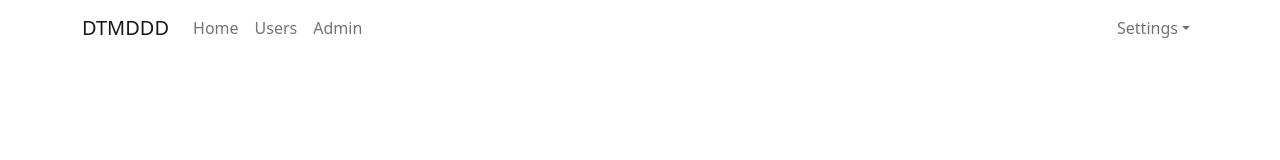
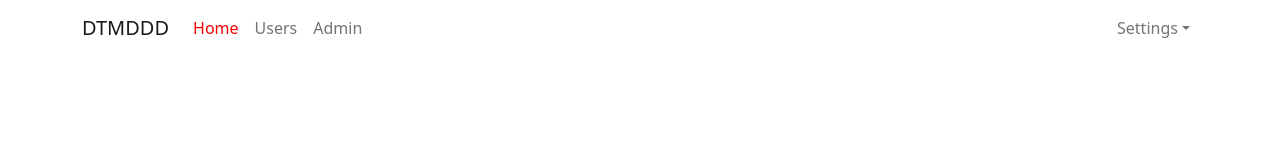
Before and after one commit to phuongvan-dlpc/react-redux-leaning, a React (Create React App) app: page / in a window 1280 px wide. Shown: the top 160 px of the page. Built offline with nearby package versions, Linux system fonts and the light colour scheme.

Commit message:
ngay-22-7-2024-activeLink

```diff
--- a/src/App.scss
+++ b/src/App.scss
@@ -6,3 +6,21 @@
   -webkit-font-smoothing: antialiased;
   -moz-osx-font-smoothing: grayscale;
 }
+
+.app-container {
+  .header-container {
+
+    //Ghi đè .active của bootstrap
+    .navbar-nav {
+      .nav-link {
+        &.active {
+          color: red;
+        }
+      }
+    }
+
+    // .navbar-nav .nav-link.active {
+    //   color: red;
+    // }
+  }
+}
--- a/src/components/Header/Header.js
+++ b/src/components/Header/Header.js
@@ -2,7 +2,7 @@
 import Nav from 'react-bootstrap/Nav';
 import Navbar from 'react-bootstrap/Navbar';
 import NavDropdown from 'react-bootstrap/NavDropdown';
-import { Link } from 'react-router-dom';
+import { NavLink } from 'react-router-dom';
 
 const Header = () => {
     return (
@@ -12,9 +12,9 @@
                 <Navbar.Toggle aria-controls="basic-navbar-nav" />
                 <Navbar.Collapse id="basic-navbar-nav">
                     <Nav className="me-auto">
-                        <Link to="/" className='nav-link'> Home </Link>
-                        <Link to="/users" className='nav-link'> Users </Link>
-                        <Link to="/admins" className='nav-link'> Admin </Link>
+                        <NavLink to="/" className='nav-link'> Home </NavLink>
+                        <NavLink to="/users" className='nav-link'> Users </NavLink>
+                        <NavLink to="/admins" className='nav-link'> Admin </NavLink>
                         {/* <Nav.Link href="/">Home</Nav.Link>
                         <Nav.Link href="/users">Users</Nav.Link>
                         <Nav.Link href="/admins">Admin</Nav.Link> */}
```
